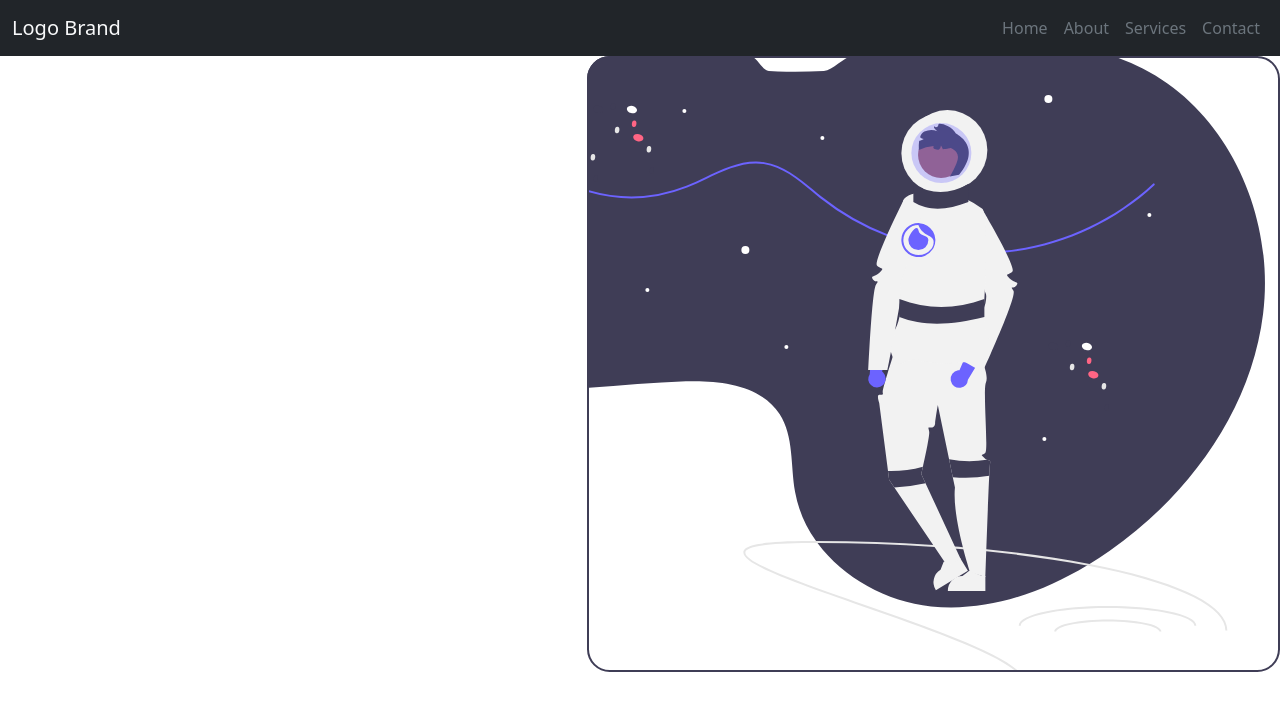
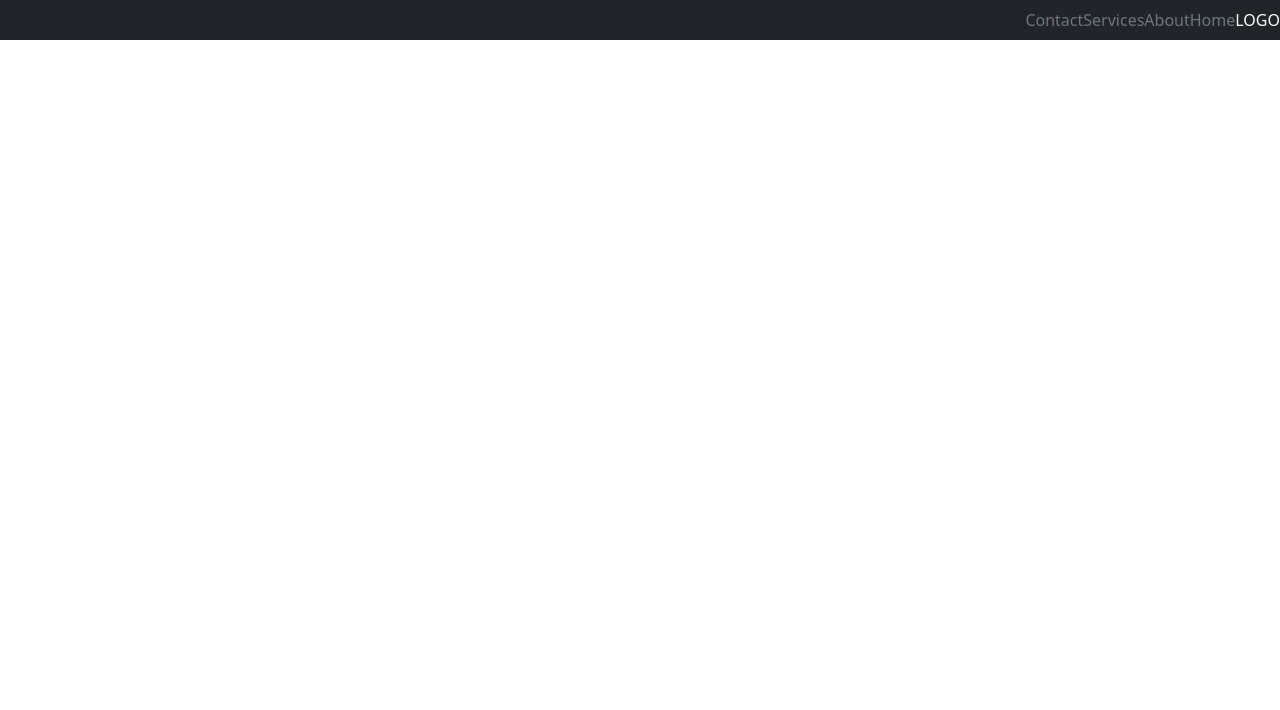
Before and after one commit to eotgoo/azure.otgonchimeg, a plain HTML site: page html/bootstrap/advancedbootstrap2.html in a window 1280 px wide. Drawn offline with nearby package versions, Linux system fonts and the light colour scheme.

Commit message:
nemle ch gejdeeee

```diff
--- a/html/bootstrap/advancedbootstrap2.html
+++ b/html/bootstrap/advancedbootstrap2.html
@@ -11,36 +11,29 @@
     crossorigin="anonymous">
 </head>
 <body>
-  <nav class="navbar navbar-expand-lg bg-dark">
-    <div class="container-fluid">
-      <a class="navbar-brand text-light" href="#">Logo Brand</a>
-      <button class="navbar-toggler text-light" type="button" data-bs-toggle="collapse" data-bs-target="#navbarCollapse" aria-controls="navbarSupportedContent" aria-expanded="false" aria-label="Toggle navigation">
-        <span class="navbar-toggler-icon"></span>
-      </button>
-      <div class="collapse navbar-collapse" id="navbarCollapse">
-        <ul class="navbar-nav ms-auto mb-2 mb-lg-0">
+  <div class="fluid-container">
+    <nav class="navbar-nav bg-dark">
+
+      <ul class="navbar-nav flex-row-reverse">
         <li class="nav-item">
-            <a class="nav-link text-secondary" aria-current="page" href="#">Home</a>
+          <a class="nav-link active text-light" href="#" >LOGO</a>
+        </li>
+        <li>
+        <li class="nav-item">
+          <a class="nav-link active text-secondary" href="#" >Home</a>
         </li>
         <li class="nav-item">
-            <a class="nav-link text-secondary" href="#">About</a>
+          <a class="nav-link active text-secondary" href="#" >About</a>
         </li>
         <li class="nav-item">
-            <a class="nav-link text-secondary" href="#">Services</a>
+          <a class="nav-link active text-secondary" href="#" >Services</a>
         </li>
         <li class="nav-item">
-            <a class="nav-link text-secondary">Contact</a>
+          <a class="nav-link active text-secondary" href="#" >Contact</a>
+        </li>
         </li>
       </ul>
-      </div>
-    </div>
     </nav>
-
-  <div class="row">
-    <div class="col"></div>
-    <div class="col">
-      <img src="./image/undraw_to_the_moon_re_q21i.svg" alt="">
-    </div>
   </div>
   <link href="bootstrap.bundle.min.js / bootstrap.bundle.js">
 </body>
```
Also changed, not shown: html/form/html/form.html (+1 -1 lines), html/responsive/responsive01.html (+1 -1 lines), html/responsive/responsive02.html (+2 -3 lines), html/responsive/css/responsive01.css (renamed from html/responsive/responsive01.css), html/responsive/css/responsive02.css (renamed from html/responsive/responsive02.css). Lines whose indentation alone changed are shown as unchanged.
